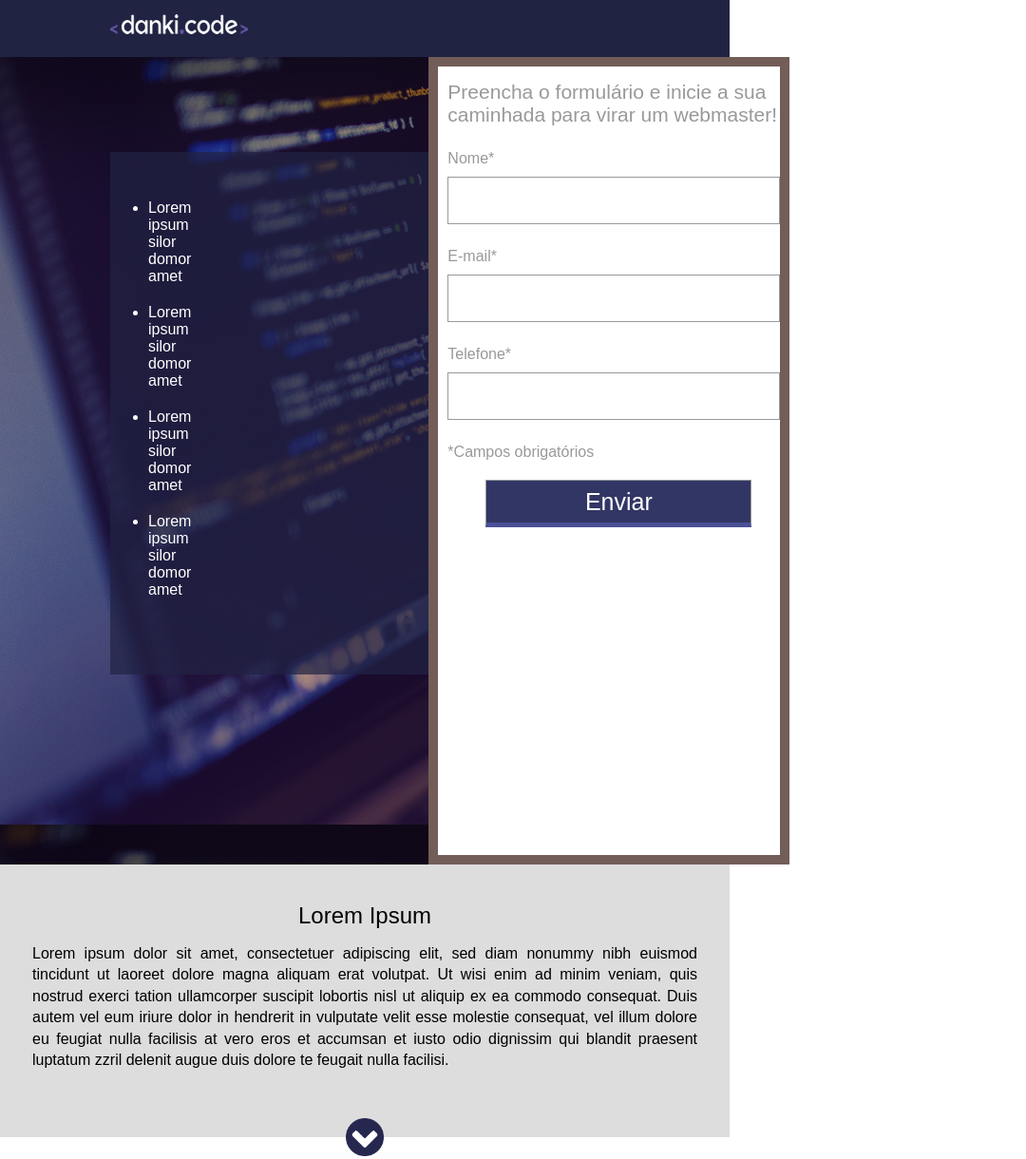
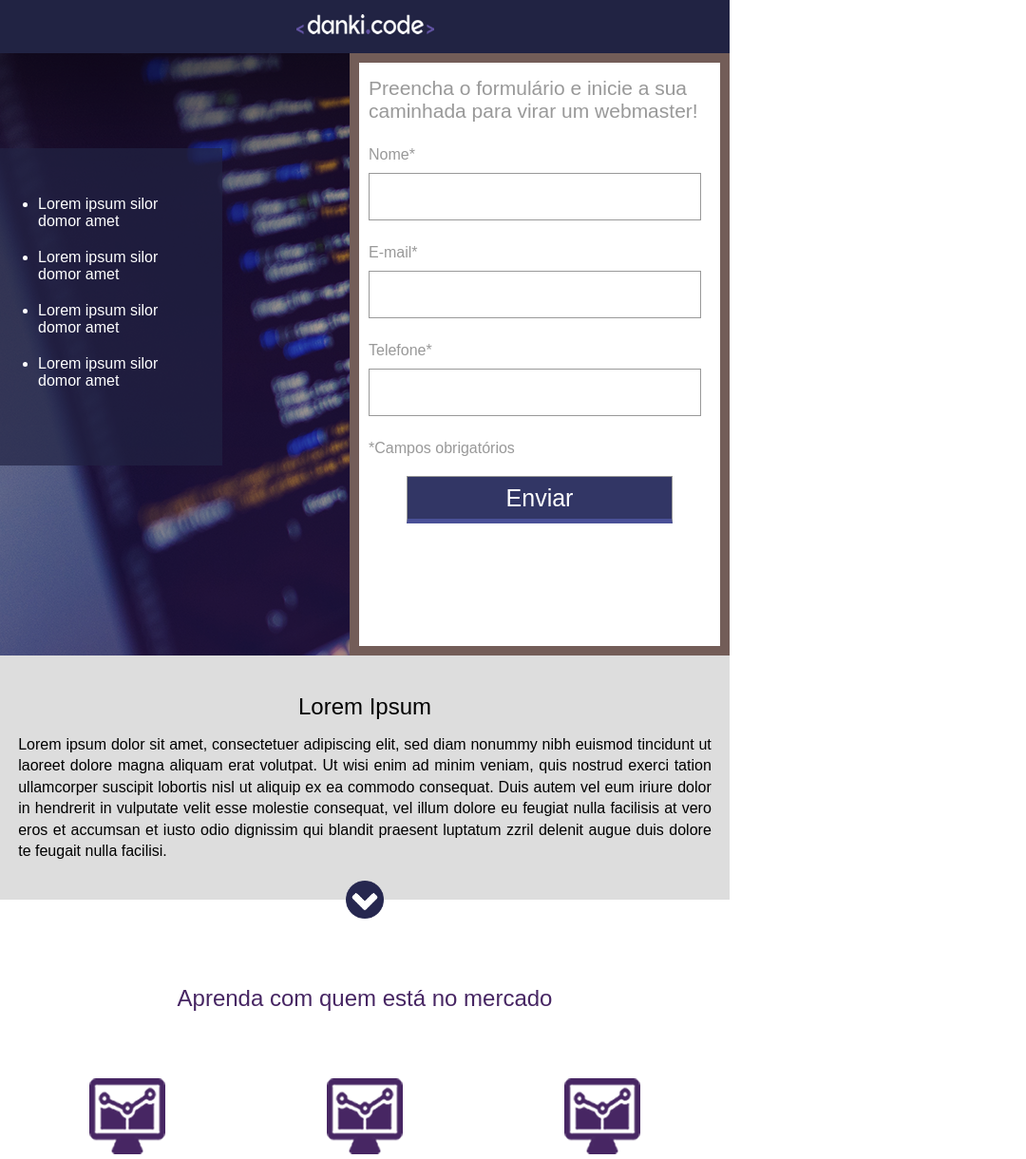
Before and after one commit to CleytonRibeiro38/projeto01-danki, a plain HTML site: page index.html in a window 768 px wide. Shown: the top 1220 px of the page at 95% size, 1080 px wide, since content can reach past the window. Drawn offline with Linux system fonts and the light colour scheme; files whose address does not match are found by name.

Commit message:
Ajustando Responsivo.
Finalizando.

```diff
--- a/css/style.css
+++ b/css/style.css
@@ -31,6 +31,12 @@ margin: 10px 0 0 40px; border-bottom: 5px solid #4A5097; cursor: pointer;}
     .header02b form input {width: 90vw;}
     form input[type="submit"] {width: 90vw; margin: 10px 0 0 0;}
 }
+@media screen and (min-width: 601px) and (max-width: 1120px){
+    .header01 {display: flex; justify-content: center; align-items: center;}
+    .header02 {padding: 0;}
+    .header02a {padding: 50px 40px 80px 40px;}
+    .header02a ul li {width: 20vw;}
+}
 /*==========CONTENT==========*/
 .content01 {background-color: #dddddd;}
 .content01 h2 {text-align: center; font-weight: normal; padding-top: 40px;}
@@ -48,5 +54,10 @@ margin: 10px 0 0 40px; border-bottom: 5px solid #4A5097; cursor: pointer;}
     .contents02 {flex-wrap: wrap; width: 95vw; padding: 0;}
     .contents02 div + div {margin-left: 0;}
 }
+@media screen and (min-width: 601px) and (max-width: 1120px){
+    .content01 p {width: 95vw; padding: 0 0 40px;}
+    .contents02 {width: 95vw; padding: 0;}
+    .contents02 div + div {margin-left: 20px;}
+}
 /*==========FOOTER==========*/
 .footer p, .footer address {text-align: center; margin-bottom: 15px; color: #999;}
```
